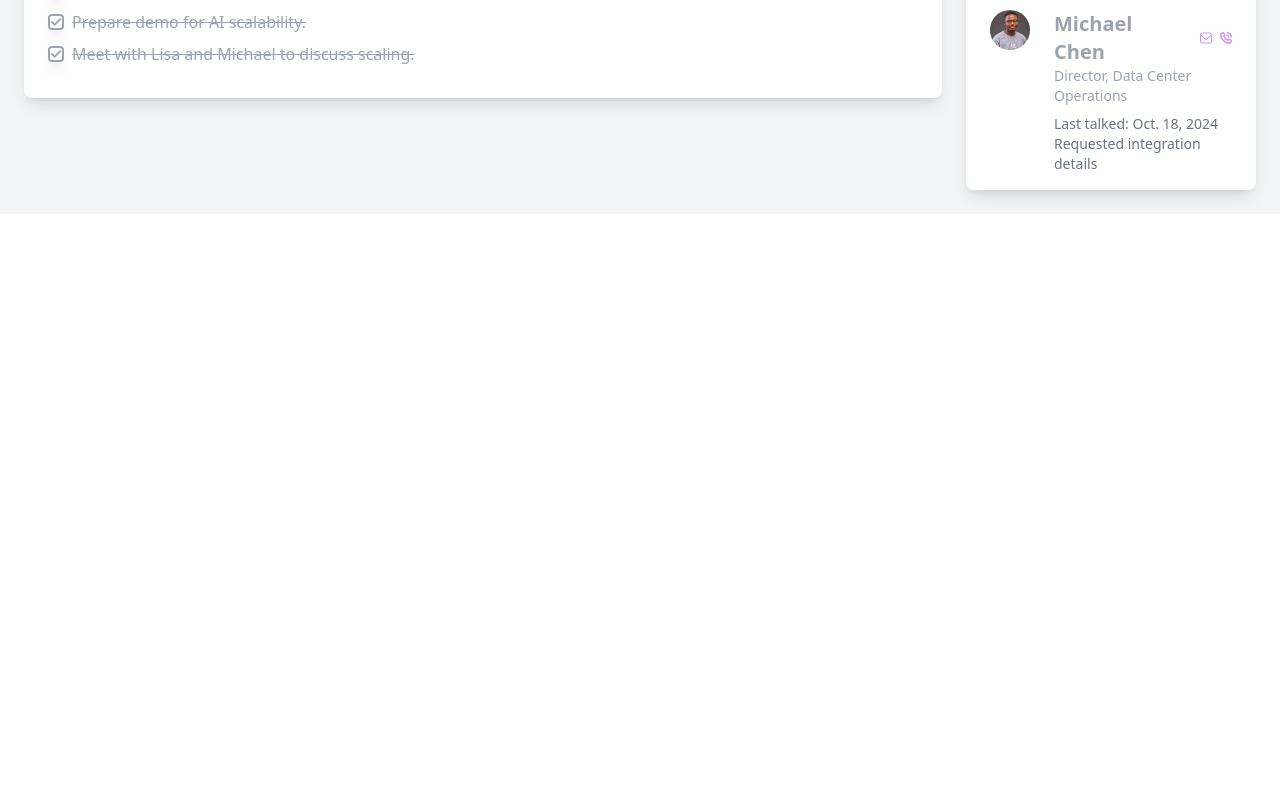
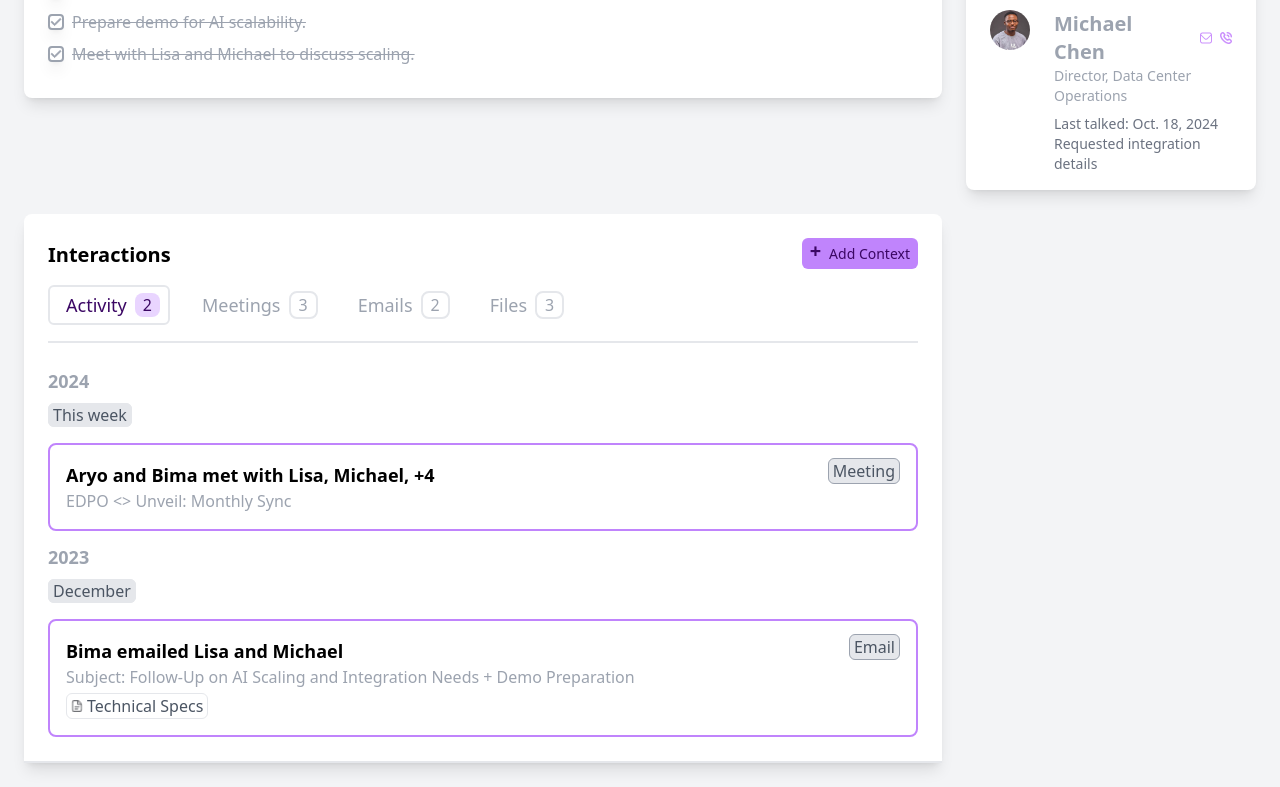
Before and after one commit to istjeevan/unveil, a React (Create React App) app: page / in a window 1280 px wide. Shown: the part 576-1363 px from the top of the page. Before the commit the page ends 800 px from the top, so only its background shows below. Built offline with nearby package versions, Linux system fonts and the light colour scheme.

Commit message:
Interactions tab added

```diff
--- a/src/App.js
+++ b/src/App.js
@@ -1,11 +1,14 @@
+// src/App.js
 import React from "react";
-import Frame from "./components/Frame/Frame";
+import Frame from "./components/Frame/Frame";  // Import Frame component
+import FrameBottom from "./components/FrameBottom/FrameBottom";  // Import FrameBottom component
 
 function App() {
   return (
     <div className="bg-gray-100">
       <div className="max-w-[1620px] mx-auto">
         <Frame />
+        <FrameBottom />
       </div>
     </div>
   );
--- /dev/null
+++ b/src/components/FrameBottom/ActivityContent.jsx
@@ -0,0 +1,38 @@
+export const ActivityContent = ({ icon }) => (
+    <div className="mt-3">
+        <div className="mt-3">
+            <h3 className="text-lg font-semibold text-gray-400 mb-2">2024</h3>
+            <span className="border bg-gray-200 rounded-md px-1 text-gray-600">
+                This week
+            </span>
+            <div className="mt-4 space-y-4">
+                <div className="p-4 pt-2 border-2 border-purple-400 rounded-lg">
+                    <div className="flex items-center justify-between">
+                        <p className="mt-2 text-lg font-semibold">Aryo and Bima met with Lisa, Michael, +4</p>
+                        <button className="border border-gray-400 bg-gray-200 rounded-md px-1 text-gray-600">Meeting</button>
+                    </div>
+                    <p className="text-gray-400">{`EDPO <> Unveil: Monthly Sync`}</p>
+                </div>
+            </div>
+        </div>
+        <div className="mt-3">
+            <h3 className="text-lg font-semibold text-gray-400 mb-2">2023</h3>
+            <span className="border bg-gray-200 rounded-md px-1 text-gray-600">
+                December
+            </span>
+            <div className="mt-4 space-y-4">
+                <div className="p-4 pt-2 border-2 border-purple-400 rounded-lg">
+                    <div className="flex items-center justify-between">
+                        <p className="mt-2 text-lg font-semibold">Bima emailed Lisa and Michael</p>
+                        <button className="border border-gray-400 bg-gray-200 rounded-md px-1 text-gray-600">Email</button>
+                    </div>
+                    <p className="text-gray-400">Subject: Follow-Up on AI Scaling and Integration Needs + Demo Preparation</p>
+                    <span className="bg-white border inline-flex items-center px-1 rounded-md text-gray-600 mt-1">
+                        <img src={icon} alt="call" className="w-3 h-3" />
+                        <span className="ml-1">Technical Specs</span>
+                    </span>
+                </div>
+            </div>
+        </div>
+    </div>
+);
--- /dev/null
+++ b/src/components/FrameBottom/EmailsContent.jsx
@@ -0,0 +1,6 @@
+export const EmailsContent = () => (
+    <div className="mt-6">
+        <h3 className="text-lg font-semibold text-gray-800">Emails</h3>
+        <p className="mt-4 text-sm text-gray-500">No emails to display</p>
+    </div>
+);
--- /dev/null
+++ b/src/components/FrameBottom/FilesContent.jsx
@@ -0,0 +1,6 @@
+export const FilesContent = () => (
+    <div className="mt-6">
+        <h3 className="text-lg font-semibold text-gray-800">Files</h3>
+        <p className="mt-4 text-sm text-gray-500">No files to display</p>
+    </div>
+);
--- /dev/null
+++ b/src/components/FrameBottom/FrameBottom.jsx
@@ -0,0 +1,73 @@
+import React, { useState } from "react";
+import { TabButton } from "./TabButton";
+import { ActivityContent } from "./ActivityContent";
+import { MeetingsContent } from "./MeetingsContent";
+import { EmailsContent } from "./EmailsContent";
+import { FilesContent } from "./FilesContent";
+import pdfIcon from "../../images/document.png"
+function FrameBottom() {
+    const [heading, setHeading] = useState("Interactions");
+    const [buttonName, setButtonName] = useState("Add Context");
+    const [activeTab, setActiveTab] = useState("Activity");
+    const [tabsData, setTabsData] = useState([
+        {
+            id: 1,
+            title: "Activity",
+            count: 2
+        },
+        {
+            id: 2,
+            title: "Meetings",
+            count: 3
+        },
+        {
+            id: 3,
+            title: "Emails",
+            count: 2
+        },
+        {
+            id: 4,
+            title: "Files",
+            count: 3
+        },
+    ])
+
+    const handleTabChange = (tabName) => {
+        setActiveTab(tabName);
+    };
+    return (
+        <div className="max-w-8xl mx-auto p-6 grid grid-cols-1 lg:grid-cols-8 gap-6 pt-0">
+            {/* Main Content */}
+            <div className="lg:col-span-6">
+                <div className="md:flex md:gap-6">
+                    <div className="flex-1 bg-white shadow-lg rounded-t-lg p-6 border-b-2">
+                        <div className="flex justify-between items-end mb-4">
+                            <h2 className="text-xl font-bold">{heading}</h2>
+                            <button className={`bg-purple-400 text-purple-950 px-2 py-1 rounded-md text-sm font-medium flex gap-2 items-center`}>
+                                <span className="font-extrabold text-xl" style={{ marginTop: `-5px` }}>+</span>
+                                <span>{buttonName}</span>
+                            </button>
+                        </div>
+                        <div className="flex space-x-4 mb-6 border-b-2 border-gray-200 pb-4">
+                            {tabsData.map((tab) => (
+                                <TabButton
+                                    key={tab.id}
+                                    tabName={tab.title}
+                                    isActive={activeTab === tab.title}
+                                    counts={tab.count}
+                                    icon=""
+                                    onClick={handleTabChange}
+                                />
+                            ))}
+                        </div>
+                        {activeTab === "Activity" && <ActivityContent icon={pdfIcon} />}
+                        {activeTab === "Meetings" && <MeetingsContent />}
+                        {activeTab === "Emails" && <EmailsContent />}
+                        {activeTab === "Files" && <FilesContent />}
+                    </div>
+                </div>
+            </div>
+        </div>
+    )
+}
+export default FrameBottom;
--- /dev/null
+++ b/src/components/FrameBottom/MeetingsContent.jsx
@@ -0,0 +1,6 @@
+export const MeetingsContent = () => (
+    <div className="mt-6">
+        <h3 className="text-lg font-semibold text-gray-800">Meetings</h3>
+        <p className="mt-4 text-sm text-gray-500">No meetings to display</p>
+    </div>
+);
--- /dev/null
+++ b/src/components/FrameBottom/TabButton.jsx
@@ -0,0 +1,13 @@
+export const TabButton = ({ tabName, isActive, icon, counts, onClick }) => (
+    <button
+        className={`flex items-center gap-2 bg-white duration-300 font-medium px-2 py-1 rounded-md text-lg text-gray-400 transition-all
+           ${isActive ? `border-2 text-purple-950` : ``}`}
+        onClick={() => onClick(tabName)}
+    >
+        <span><img src={icon} alt=""/></span>
+        <span>{tabName}</span>
+        <span className={`text-base px-2 rounded-lg ${isActive ? `bg-purple-200` : `bg-white border-2`}`}>
+            {counts}
+        </span>
+    </button>
+);
```
Also changed, not shown: src/images/document.png (added).
